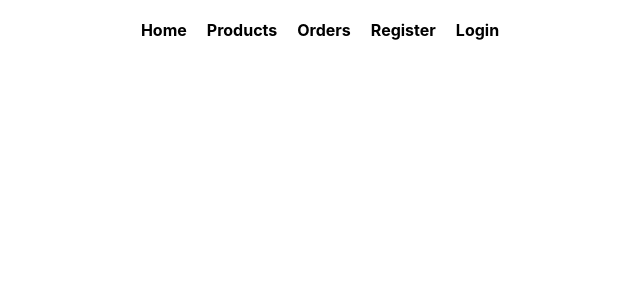
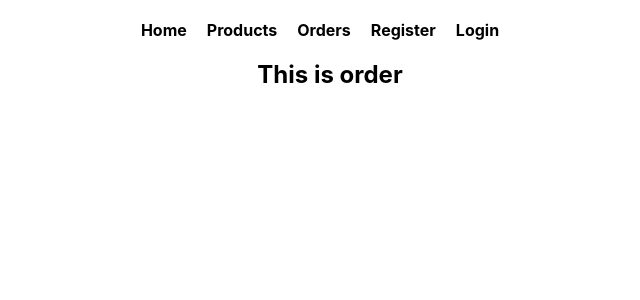
Before and after one commit to neyaznafiz/router-firebase-integration, a React (Create React App) app: page /orders in a window 1280 px wide. Shown: the top 300 px of the page, without its empty margins (310-950 px from the left). Built offline with nearby package versions, Linux system fonts and the light colour scheme; no server answers.

Commit message:
orders components added

```diff
--- a/src/App.js
+++ b/src/App.js
@@ -4,6 +4,7 @@
 import Header from './Components/Header/Header';
 import Home from './Components/Home/Home';
 import Login from './Components/Login/Login';
+import Orders from './Components/Orders/Orders';
 import Products from './Components/Products/Products';
 import Register from './Components/Register/Register';
 
@@ -19,6 +20,7 @@
         <Route path='/login' element={<Login></Login>}></Route>
         <Route path='/register' element={<Register></Register>}></Route>
         <Route path='/products' element={<Products></Products>}></Route>
+        <Route path='/orders' element={<Orders></Orders>}></Route>
 
       </Routes>
 
--- /dev/null
+++ b/src/Components/Orders/Orders.js
@@ -0,0 +1,12 @@
+import React from 'react';
+import './Order.css'
+
+const Orders = () => {
+    return (
+        <div>
+            <h2>This is order</h2>
+        </div>
+    );
+};
+
+export default Orders;
```
Also changed, not shown: src/Components/Orders/Order.css (added).
